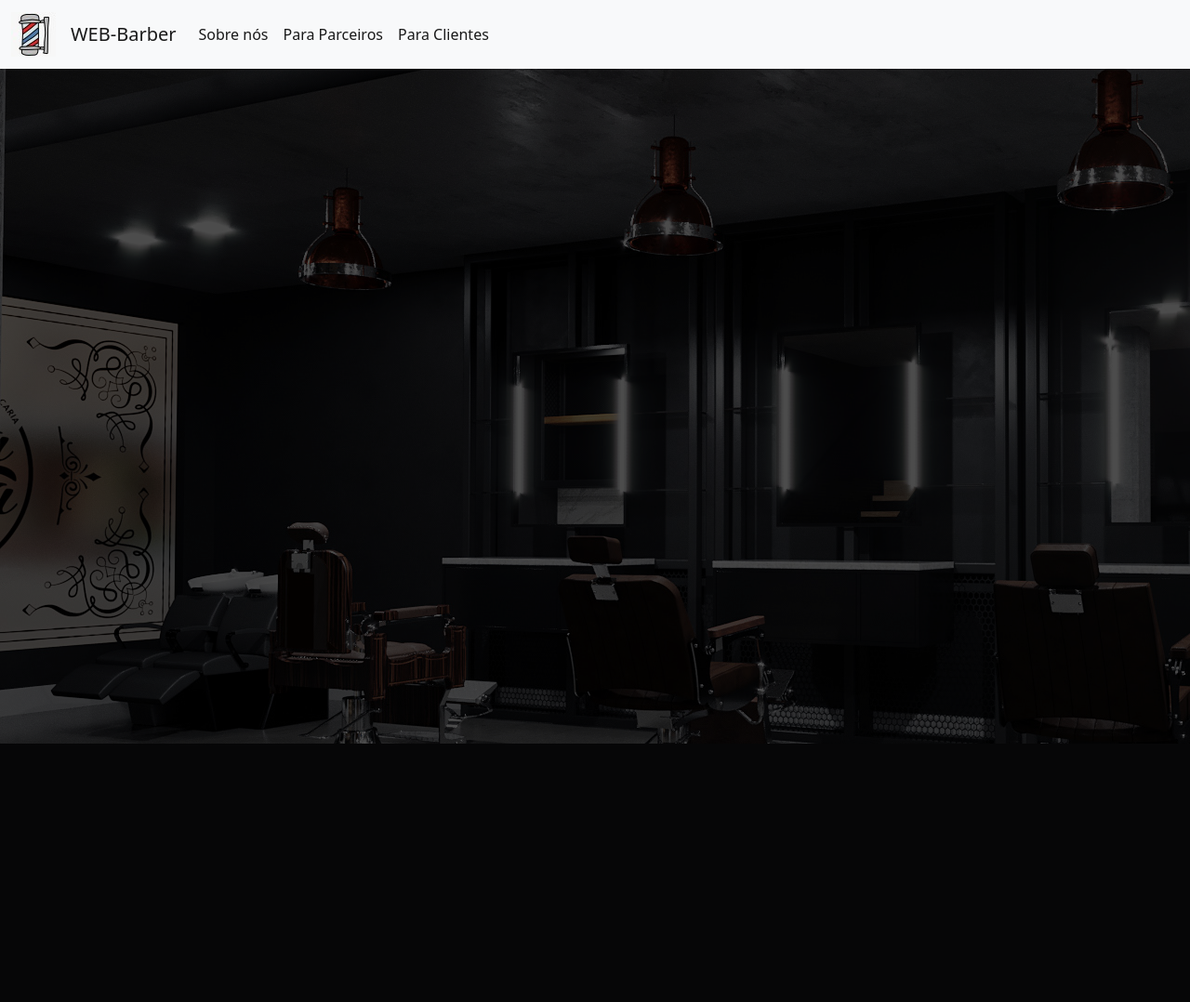
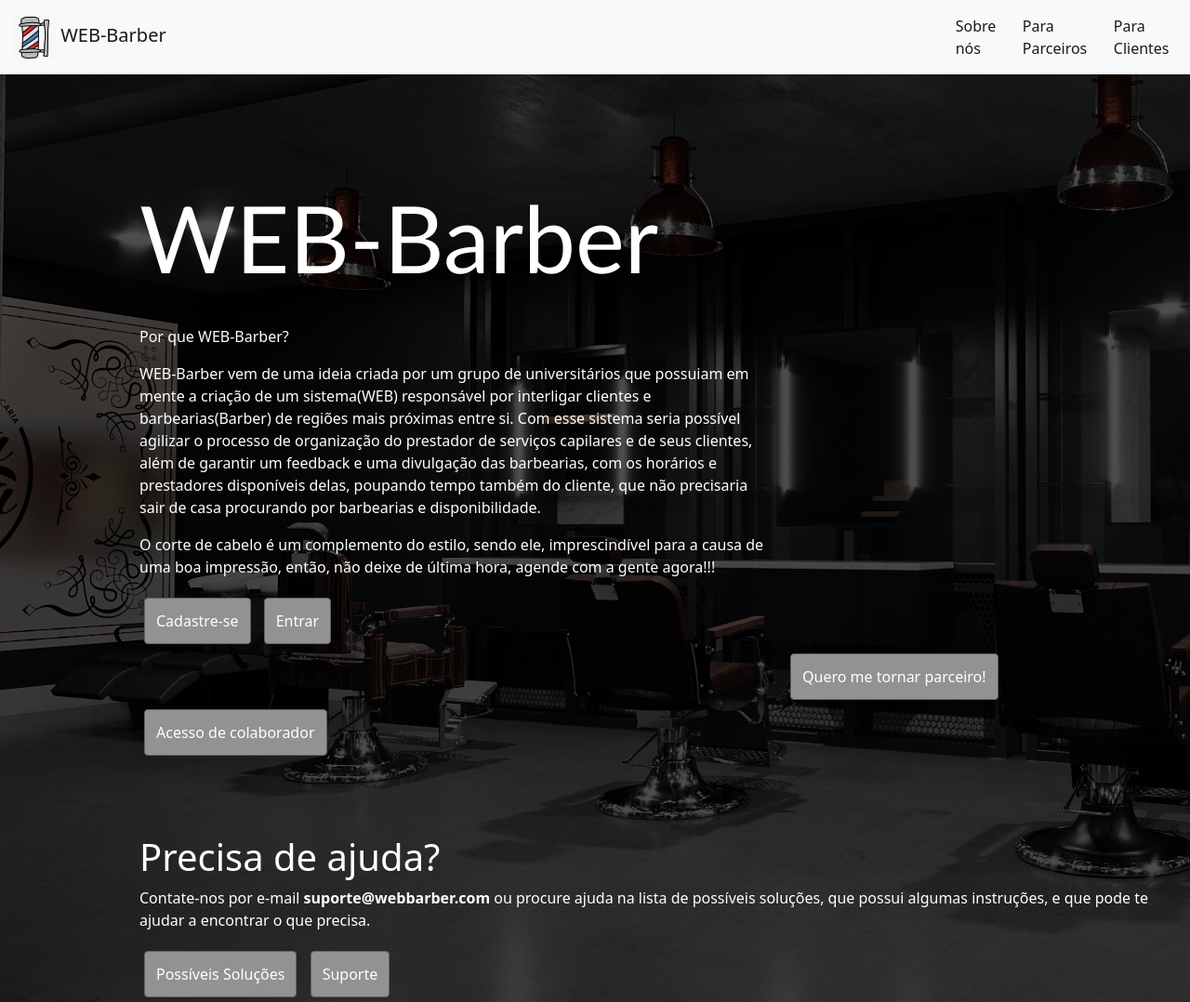
Before and after one commit to SamuelMachadoLima/WEB-Barber, a web app: file src/views/index.html in a window 1280 px wide. Shown: the whole page at 93% size. Before the commit the page ends 800 px from the top, so only its background shows below. Run offline with its HTML, style and script files only (its server is not run), Linux system fonts and the light colour scheme.

Commit message:
Segundo commit

```diff
--- a/public/styles/index.css
+++ b/public/styles/index.css
@@ -2,3 +2,42 @@ body{
     background: rgba(0,0,0,0.7) url(/public/images/fundo_inicio.jpg);
     background-blend-mode: darken;
 }
+main{
+    margin-left: 150px;
+}
+.main-title{
+    margin-top: 100px;
+    color: white;
+    font-size: 100px;
+    font-family: 'Gill Sans', 'Gill Sans MT', Calibri, 'Trebuchet MS', sans-serif;
+}
+.main-text{
+    margin-top: 20px;
+    color: white;
+    margin-right: 450px;
+    font-size: medium;
+}
+.main-button{
+    max-width: 250px;
+    height: 50px;
+    margin: 5px;
+    color: white;
+    border-color:rgb(98, 98, 98) ;
+    background-color: rgb(146, 146, 146);
+}
+.main-button:hover{
+    background-color: rgb(82, 82, 253);
+    border-color: white;
+}
+
+#colaborador{
+    margin-left: 700px;
+}
+h1{
+    color: white;
+    margin-top: 80px;
+}
+.help-text{
+    color: white;
+    margin-top: 10px;
+}
--- a/src/views/index.html
+++ b/src/views/index.html
@@ -15,11 +15,9 @@
             <div class="container-fluid">
                 <a class="navbar-brand" href="#">
                     <img src="/public/images/icon.jpeg">
+                    WEB-Barber
                 </a>
-              <a class="navbar-brand" href="#">WEB-Barber</a>
-              <button class="navbar-toggler" type="button" data-bs-toggle="collapse" data-bs-target="#navbarSupportedContent" aria-controls="navbarSupportedContent" aria-expanded="false" aria-label="Toggle navigation">
-                <span class="navbar-toggler-icon"></span>
-              </button>
+            </div>
             <div class="collapse navbar-collapse" id="navbarSupportedContent">
               <ul class="navbar-nav me-auto mb-2 mb-lg-0">
                 <li class="nav-item">
@@ -33,17 +31,37 @@
                 </li>
                 </ul>
             </div>
-            </div>
         </nav>
     </header>
     <main>
+      <div class="main-title">
+        <p>WEB-Barber</p>
+      </div>
+      <div class="main-text">
+        <p>Por que WEB-Barber?</p>
+        <p>WEB-Barber vem de uma ideia criada por um grupo de universitários que possuiam em mente a criação de um sistema(WEB)
+          responsável por interligar clientes e barbearias(Barber) de regiões mais próximas entre si. Com esse sistema seria possível
+          agilizar o processo de organização do prestador de serviços capilares e de seus clientes, além de garantir um feedback e uma
+          divulgação das barbearias, com os horários e prestadores disponíveis delas, poupando tempo também do cliente, que não
+          precisaria sair de casa procurando por barbearias e disponibilidade.</p>
+        <p>O corte de cabelo é um complemento do estilo, sendo ele, imprescindível para a causa de uma boa impressão, então,
+          não deixe de última hora, agende com a gente agora!!!</p>
+      </div>
       <div>
-
+        <button class="main-button btn btn-outline-success" type="submit">Cadastre-se</button>
+        <button class="main-button btn btn-outline-success" type="submit">Entrar</button>
+        <button class="main-button btn btn-outline-success" type="submit" id="colaborador">Quero me tornar parceiro!</button>
+        <button class="main-button btn btn-outline-success" type="submit" >Acesso de colaborador</button>
+      </div>
+      <div class="help-text">
+        <h1>Precisa de ajuda?</h1>
+        <p>Contate-nos por e-mail <b>suporte@webbarber.com</b> ou procure ajuda na lista de possíveis soluções, que possui algumas instruções, e que
+        pode te ajudar a encontrar o que precisa.</p>
+        <button class="main-button btn btn-outline-success" type="submit">Possíveis Soluções</button>
+        <button class="main-button btn btn-outline-success" type="submit">Suporte</button>
       </div>
     </main>
     <footer>
-
-
     </footer>
 </body>
 </html>
```
Lines whose indentation alone changed are shown as unchanged.
